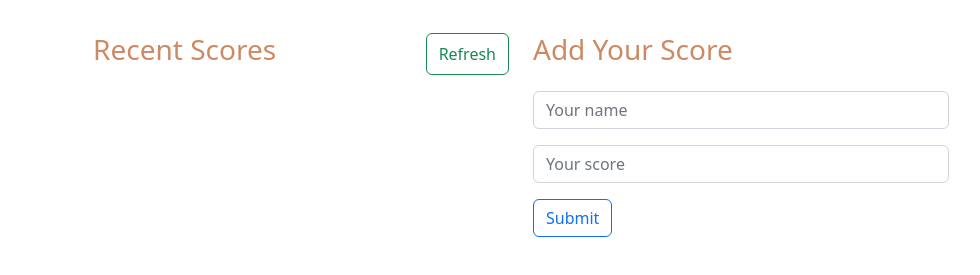
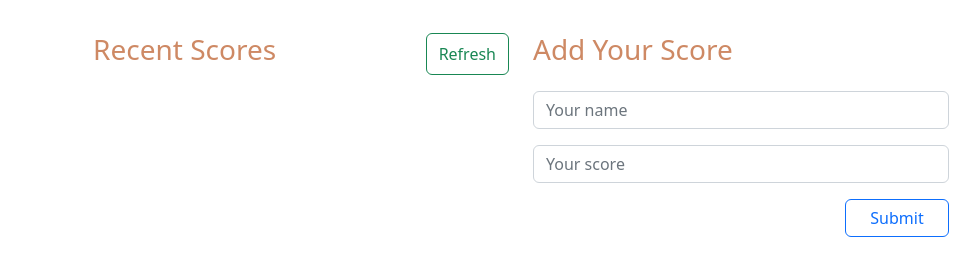
Before and after one commit to MAleemH/Leaderboard, a website built with webpack: page src/index.html in a window 1280 px wide. Shown: the part 123-398 px from the top of the page, without its empty margins (119-1099 px from the left). Built offline with nearby package versions, Linux system fonts and the light colour scheme; no server answers.

Commit message:
form button align to right

```diff
--- a/src/index.html
+++ b/src/index.html
@@ -39,13 +39,13 @@
 
                 <h3>Add Your Score</h3>
 
-                <form id="formData">
+                <form class="d-flex flex-column">
 
                     <input id="nameInput" class="form-control mb-3" type="text" placeholder="Your name">
 
                     <input id="scoreInput" class="form-control mb-3" type="text" placeholder="Your score">
 
-                    <button id="formButton" type="button" class="btn btn-outline-primary">Submit</button>
+                    <button id="formButton" type="button" class="btn btn-outline-primary align-self-end w-25">Submit</button>
 
                 </form>
 
```
